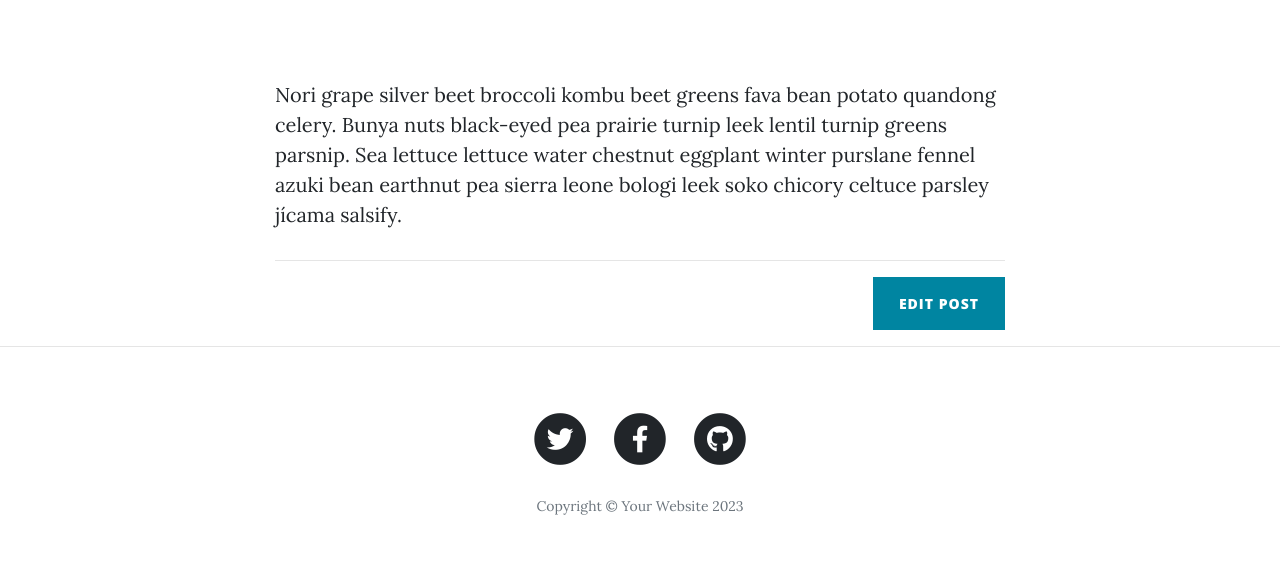
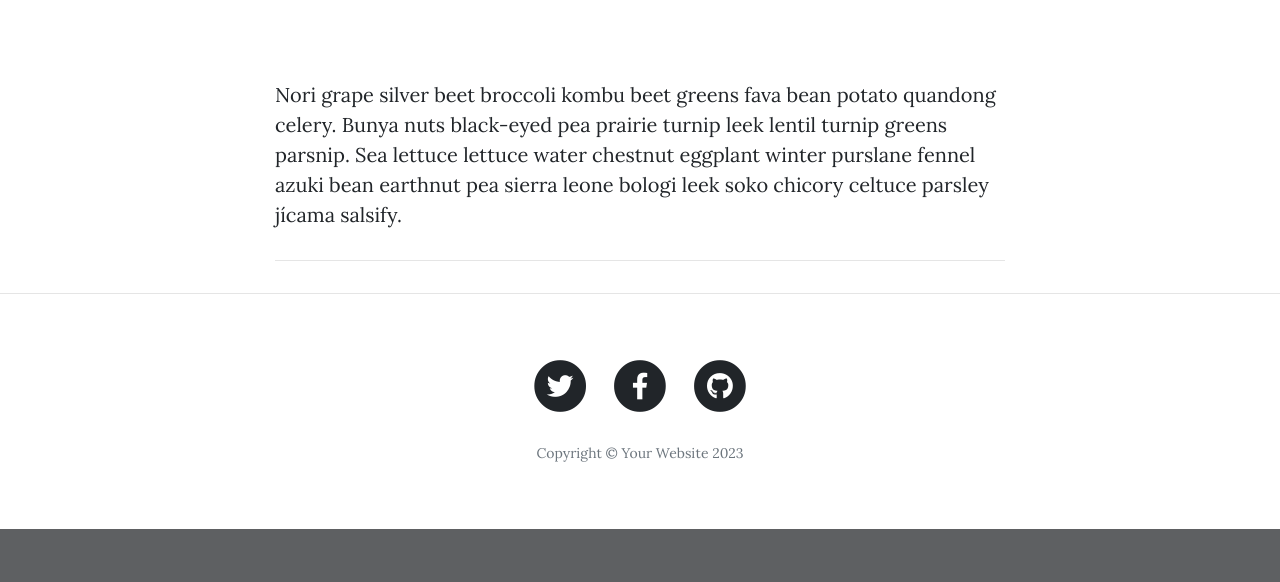
Before and after one commit to KesterDaniel/Flask_RESTful_blog, a Flask app: template templates/post.html in a window 1280 px wide. Shown: the part 561-1143 px from the top of the page. After the commit the page ends 1090 px from the top, so only its background shows below. Run offline with Flask 3, Linux system fonts and the light colour scheme; the template is opened without the code that fills it: values that come from a table or form of the project are taken from there, others are empty; data comes from the database, SQL or seed files in the repository; both versions use the stored data as it was after the commit; some libraries are stand-ins or nearby versions.

Commit message:
displaying edit button only to admin

```diff
--- a/templates/post.html
+++ b/templates/post.html
@@ -10,7 +10,7 @@
 					<h1>{{post.title}}</h1>
 					<h2 class="subheading">{{post.subtitle}}</h2>
 					<span class="meta">Posted by
-              <a href="#">{{post.author}}</a>
+              <a href="/about">{{post.author}}</a>
               on {{post.date}}</span>
           </div>
         </div>
@@ -26,11 +26,13 @@
           <p>
             {{post.body|safe}}
           </p>
-           <hr>
-           <div class="clearfix">
-          <a class="btn btn-primary float-right" href="{{url_for('edit_post', post_id=post.id)}}">Edit Post</a>
+          <hr>
+          {% if current_user.is_authenticated and current_user.id == 1%}
+            <div class="clearfix">
+              <a class="btn btn-primary float-right" href="{{url_for('edit_post', post_id=post.id)}}">Edit Post</a>
+            </div>
+          {% endif %}
         </div>
-          </div>
       </div>
     </div>
   </article>
```
Also changed, not shown: instance/posts.db.
